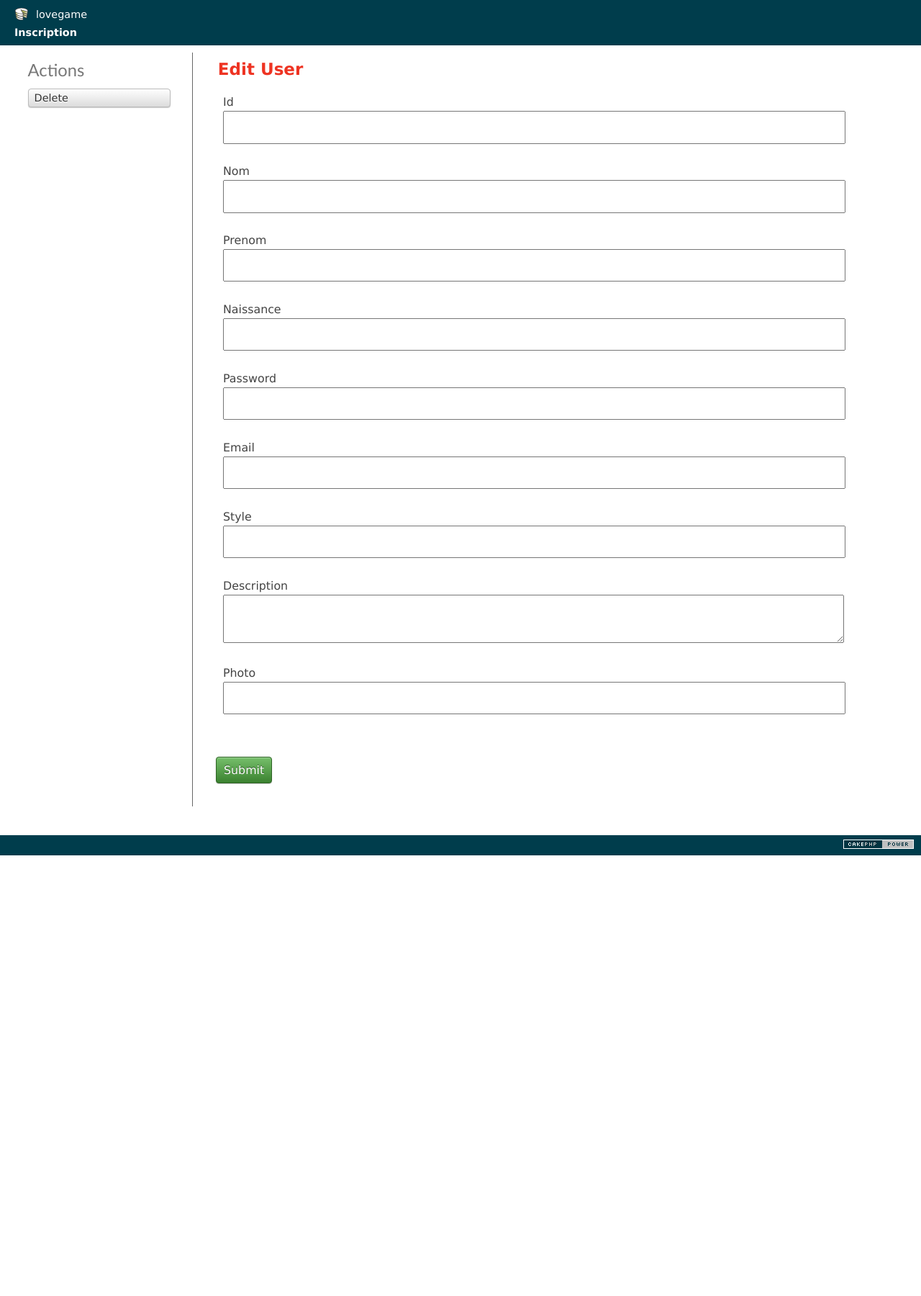
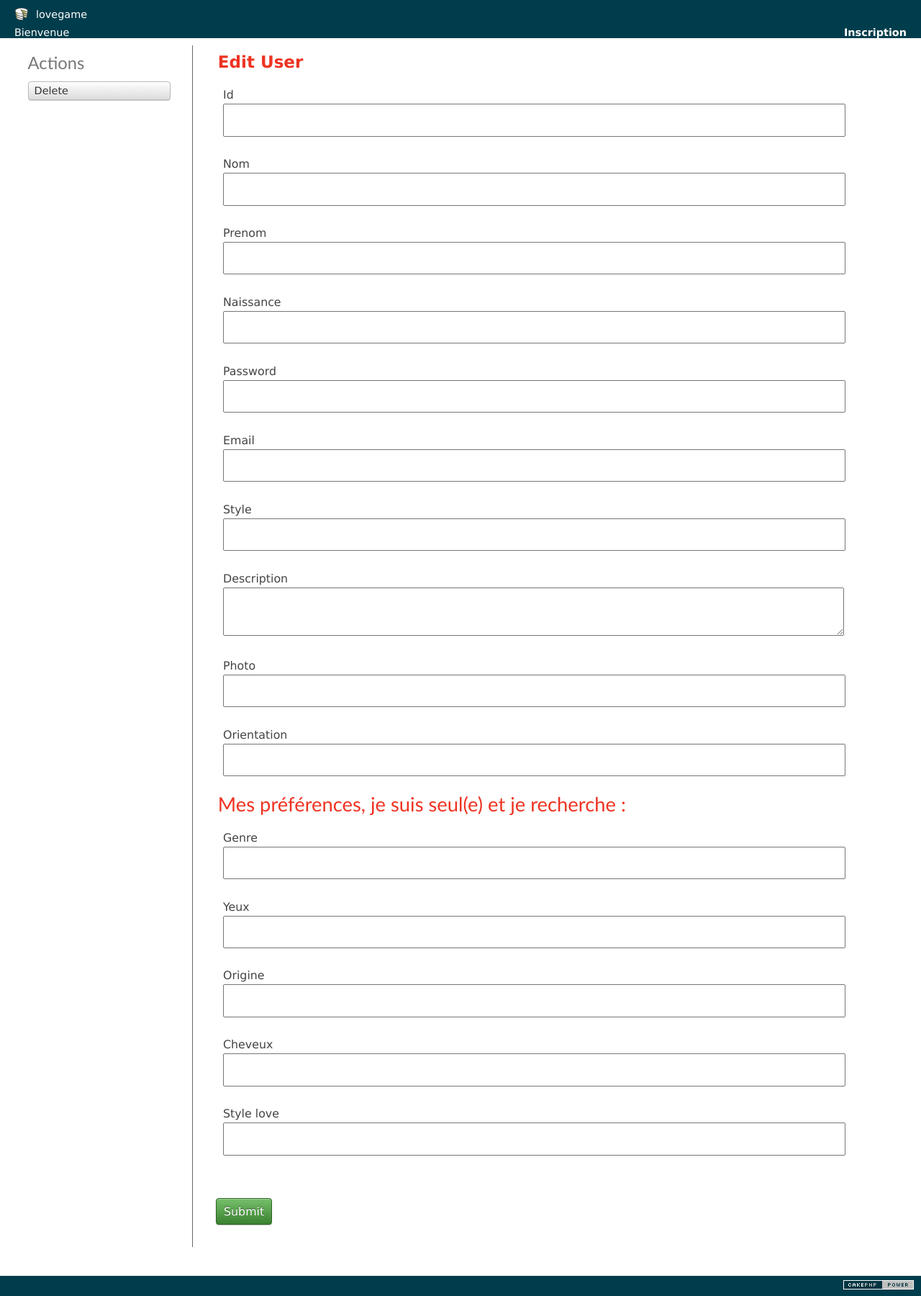
Before and after one commit to AnissaBotohely/lovegame, a CakePHP app: the page made by app/View/Users/edit.ctp in a window 1280 px wide. Shown: the whole page at 72% size. Before the commit the page ends 1188 px from the top, so only its background shows below. Run offline with PHP 8.4 and a stand-in for CakePHP, Linux system fonts and the light colour scheme; the template is opened without the code that fills it, so the values that code supplies are empty; form fields are guessed from the names that the template uses; some libraries are stand-ins or nearby versions.

Commit message:
Modifications header/CSS
- add missing buttons menu (editer profil / voir son plateau de jeu =>
avec redirection exacte/ voir mes messages)
- css menu

```diff
--- a/app/View/Layouts/default.ctp
+++ b/app/View/Layouts/default.ctp
@@ -39,10 +39,13 @@
 	<div id="container">
 		<div id="header">
 			<h1>lovegame</h1>
-			<div class="username">
-				<?php echo $me['username']?>
+
+			<div class="new-user">
+				<?php echo $this->Html->link(__('Inscription'), array('controller' => 'users', 'action' => 'add')); ?>
 			</div>
 				<?php if ($me['id']>0): ?>
+
+
 			<div class="login">
 					<?php echo $this->html->link('Deconnexion','/users/logout') ?>
 			</div>
@@ -51,11 +54,27 @@
 				<?php echo $this->html->link('Connexion','/users/login') ?>
 			</div>
 				<?php endif; ?>
-				<div class="new-user">
-			<?php echo $this->Html->link(__('Inscription'), array('controller' => 'users', 'action' => 'add')); ?>
+				<div class="username">
+					Bienvenue <?php echo $me['username']?>
+				</div>
+
+					<?php if ($me['id']>0): ?>
+				<div class="profil">
+					<?php echo $this->html->link('Mon plateau de jeu', array('controller' => 'users', 'action' => 'view', $me['id'])) ?>
+				</div>
+				<div class="edit_profil">
+					<?php echo $this->html->link('Editer mon profil', array('controller' => 'users', 'action' => 'edit', $me['id']))?>
+				</div>
+					<?php else: ?>
+				<?php endif; ?>
+
+				<div class="messagerie">
+					<?php echo $this->html->link('Voir mes messages', array('controller' => 'users', 'action' => 'index'))?>
+				</div>
 		</div>
 
 	</div>
+
 		<div id="content">
 
 			<?php echo $this->Session->flash(); ?>
--- a/app/View/Users/edit.ctp
+++ b/app/View/Users/edit.ctp
@@ -9,11 +9,18 @@
 		<?php echo $this->Form->input('naissance');?>
 		<?php echo $this->Form->input('password');?>
 		<?php echo $this->Form->input('email');?>
-
 		<?php echo $this->Form->input('style');?>
 		<?php echo $this->Form->input('description');?>
+		<?php echo $this->Form->input('photo');?>
 
-		<?php echo $this->Form->input('photo');?>
+		<?php echo $this->Form->input('orientation_id');?>
+
+		<h2>Mes préférences, je suis seul(e) et je recherche : </h2>
+		<?php echo $this->Form->input('genre_id');?>
+		<?php echo $this->Form->input('yeux');?>
+		<?php echo $this->Form->input('origine');?>
+		<?php echo $this->Form->input('cheveux');?>
+		<?php echo $this->Form->input('style_love');?>
 
 
 	</fieldset>
@@ -22,7 +29,6 @@
 <div class="actions">
 	<h3><?php echo __('Actions'); ?></h3>
 	<ul>
-
 		<li><?php echo $this->Form->postLink(__('Delete'), array('action' => 'delete', $this->Form->value('User.id')), null, __('Are you sure you want to delete # %s?', $this->Form->value('User.id'))); ?></li>
 	</ul>
 </div>
--- a/app/View/Users/index.ctp
+++ b/app/View/Users/index.ctp
@@ -15,7 +15,8 @@
 			<th><?php echo $this->Paginator->sort('description'); ?></th>
 			<th><?php echo $this->Paginator->sort('created'); ?></th>
 			<th><?php echo $this->Paginator->sort('update'); ?></th>
-			<th class="actions"><?php echo __('Actions'); ?></th>
+			<th class="actions">
+				<?php echo __('Actions'); ?></th>
 	</tr>
 	<?php foreach ($users as $user): ?>
 	<tr>
@@ -34,7 +35,7 @@
 
 		<!--<td>
 			<?php echo $this->Html->link($user['Group']['name'], array('controller' => 'groups', 'action' => 'view', $user['Group']['id'])); ?>
-		</td>-->
+			</td>-->
 		<td><?php echo h($user['User']['created']); ?>&nbsp;</td>
 		<td><?php echo h($user['User']['update']); ?>&nbsp;</td>
 
--- a/app/webroot/css/cake.generic.css
+++ b/app/webroot/css/cake.generic.css
@@ -30,8 +30,34 @@ body {
 	margin: 0;
 }
 
+.login{
+	float:right;
+	margin-right:20px;
+}
+
+.logout{
+	float:right;
+	margin-right:20px;
+}
+
+.new-user{
+	float:right;
+}
+
 .username{
-	float:right;
+	float:left;
+	margin-right: 4em;
+}
+
+.profil{
+	float:left;
+	margin-right: 4em;
+
+}
+
+.edit_profil{
+	float:left;
+	margin-right:4em;
 }
 
 a {
```
Also changed, not shown: app/Controller/UsersController.php (+19 -0 lines), app/View/Users/view.ctp (added). Lines whose indentation alone changed are shown as unchanged.
